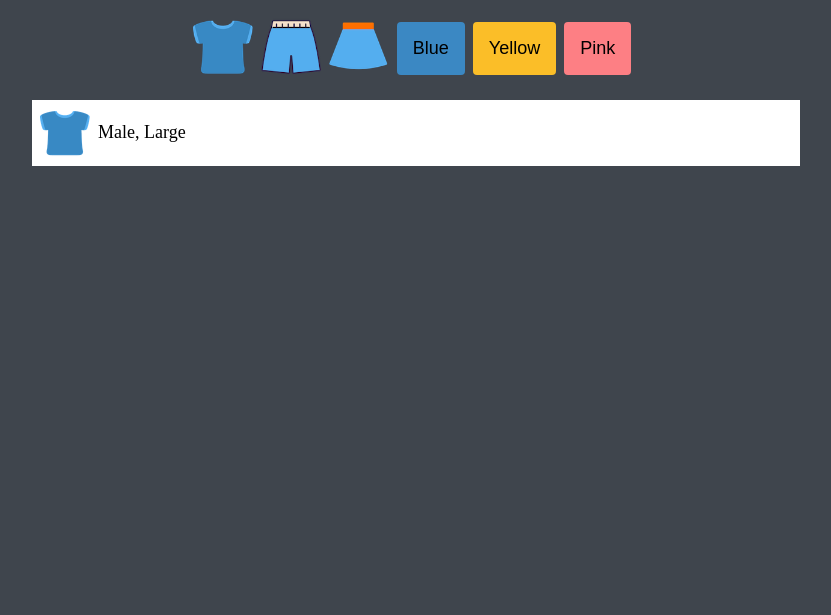
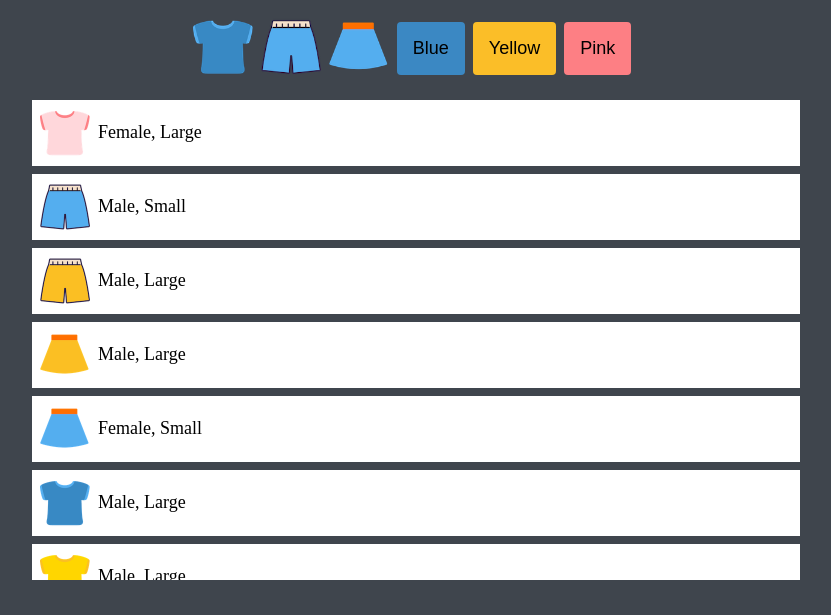
Before and after one commit to selly7183/JS-mini-shopping, a plain HTML site: page index.html in a window 1280 px wide. Shown: the part 162-777 px from the top of the page, without its empty margins (224-1055 px from the left). Drawn offline with Linux system fonts and the light colour scheme.

Commit message:
fetch the items from JSON file

```diff
--- /dev/null
+++ b/data/data.json
@@ -0,0 +1,116 @@
+{
+	"items": [
+		{
+			"type": "tshirt",
+			"gender": "Female",
+			"size": "Large",
+			"color": "pink",
+			"image": "../img/pink_t.png"
+		},
+		{
+			"type": "pants",
+			"gender": "Male",
+			"size": "Small",
+			"color": "blue",
+			"image": "../img/blue_p.png"
+		},
+		{
+			"type": "pants",
+			"gender": "Male",
+			"size": "Large",
+			"color": "yellow",
+			"image": "../img/yellow_p.png"
+		},
+		{
+			"type": "skirt",
+			"gender": "Male",
+			"size": "Large",
+			"color": "yellow",
+			"image": "../img/yellow_s.png"
+		},
+		{
+			"type": "skirt",
+			"gender": "Female",
+			"size": "Small",
+			"color": "blue",
+			"image": "../img/blue_s.png"
+		},
+		{
+			"type": "tshirt",
+			"gender": "Male",
+			"size": "Large",
+			"color": "blue",
+			"image": "../img/blue_t.png"
+		},
+		{
+			"type": "tshirt",
+			"gender": "Male",
+			"size": "Large",
+			"color": "yellow",
+			"image": "../img/yellow_t.png"
+		},
+		{
+			"type": "pants",
+			"gender": "Female",
+			"size": "Small",
+			"color": "pink",
+			"image": "../img/pink_p.png"
+		},
+		{
+			"type": "tshirt",
+			"gender": "Female",
+			"size": "Large",
+			"color": "pink",
+			"image": "../img/pink_t.png"
+		},
+		{
+			"type": "pants",
+			"gender": "Male",
+			"size": "Small",
+			"color": "blue",
+			"image": "../img/blue_p.png"
+		},
+		{
+			"type": "pants",
+			"gender": "Male",
+			"size": "Large",
+			"color": "yellow",
+			"image": "../img/yellow_p.png"
+		},
+		{
+			"type": "skirt",
+			"gender": "Male",
+			"size": "Large",
+			"color": "yellow",
+			"image": "../img/yellow_s.png"
+		},
+		{
+			"type": "skirt",
+			"gender": "Female",
+			"size": "Small",
+			"color": "blue",
+			"image": "../img/blue_s.png"
+		},
+		{
+			"type": "tshirt",
+			"gender": "Male",
+			"size": "Large",
+			"color": "blue",
+			"image": "../img/blue_t.png"
+		},
+		{
+			"type": "tshirt",
+			"gender": "Male",
+			"size": "Large",
+			"color": "yellow",
+			"image": "../img/yellow_t.png"
+		},
+		{
+			"type": "pants",
+			"gender": "Female",
+			"size": "Small",
+			"color": "pink",
+			"image": "../img/pink_p.png"
+		}
+	]
+}
--- a/index.html
+++ b/index.html
@@ -29,11 +29,6 @@
 		</section>
 
 		<!-- items -->
-		<ul class="items">
-			<li class="item">
-				<img src="img/blue_t.png" alt="tshirt" class="item__thumbnail" />
-				<span class="item__desc">Male, Large</span>
-			</li>
-		</ul>
+		<ul class="items"></ul>
 	</body>
 </html>
--- a/src/main.js
+++ b/src/main.js
@@ -1,39 +1,33 @@
 "use strict";
 
-const colorBtn = document.querySelector(".color__btn");
-const detail = document.querySelectorAll(".detail");
-const clothes = document.querySelector(".clothes");
+// fetch the items from the JSON file
+function loadItems() {
+	return fetch("data/data.json")
+		.then((res) => res.json())
+		.then((json) => json.items);
+}
 
-window.addEventListener("load", () => {
-	detail.classList.add("active");
-});
+// Update the list with the given items
+function displayItems(items) {
+	const container = document.querySelector(".items");
+	container.innerHTML = items.map((item) => createHTMLString(item)).join("");
+}
 
-colorBtn.addEventListener("click", (e) => {
-	const filter = e.target.dataset.filter;
-	if (filter == null) {
-		return;
-	}
+// Create HTML list item from the given data item
+function createHTMLString(item) {
+	return `
+	<li class="item">
+		<img src="${item.image}" alt="${item.type}" class="item__thumbnail" />
+		<span class="item__desc">${item.gender}, ${item.size}</span>
+	</li>
+	`;
+}
 
-	detail.forEach((btn) => {
-		if (filter === btn.dataset.type) {
-			btn.classList.remove("active");
-		} else {
-			btn.classList.add("active");
-		}
-	});
-});
-
-clothes.addEventListener("click", (e) => {
-	const options = e.target.dataset.options;
-	if (options == null) {
-		return;
-	}
-
-	detail.forEach((btn) => {
-		if (options === btn.dataset.option) {
-			btn.classList.remove("active");
-		} else {
-			btn.classList.add("active");
-		}
-	});
-});
+// Main
+loadItems()
+	.then((items) => {
+		console.log(items);
+		displayItems(items);
+		// setEventListeners(items);
+	})
+	.catch(console.log);
```
